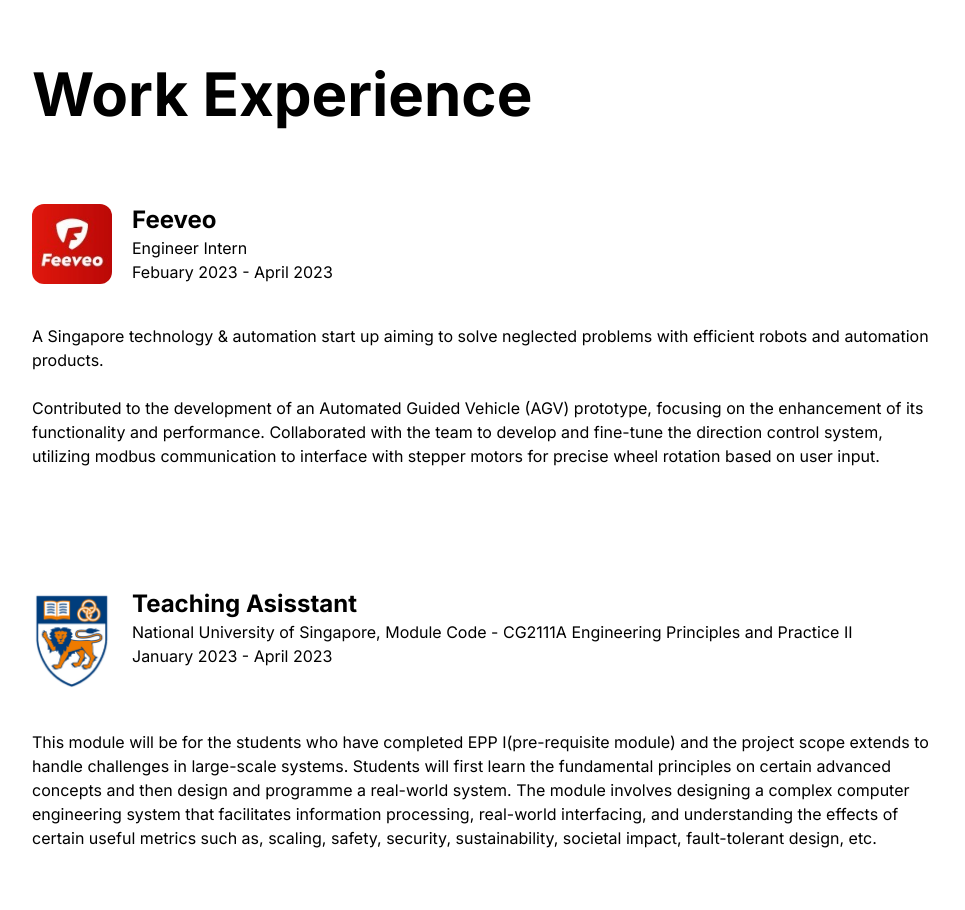
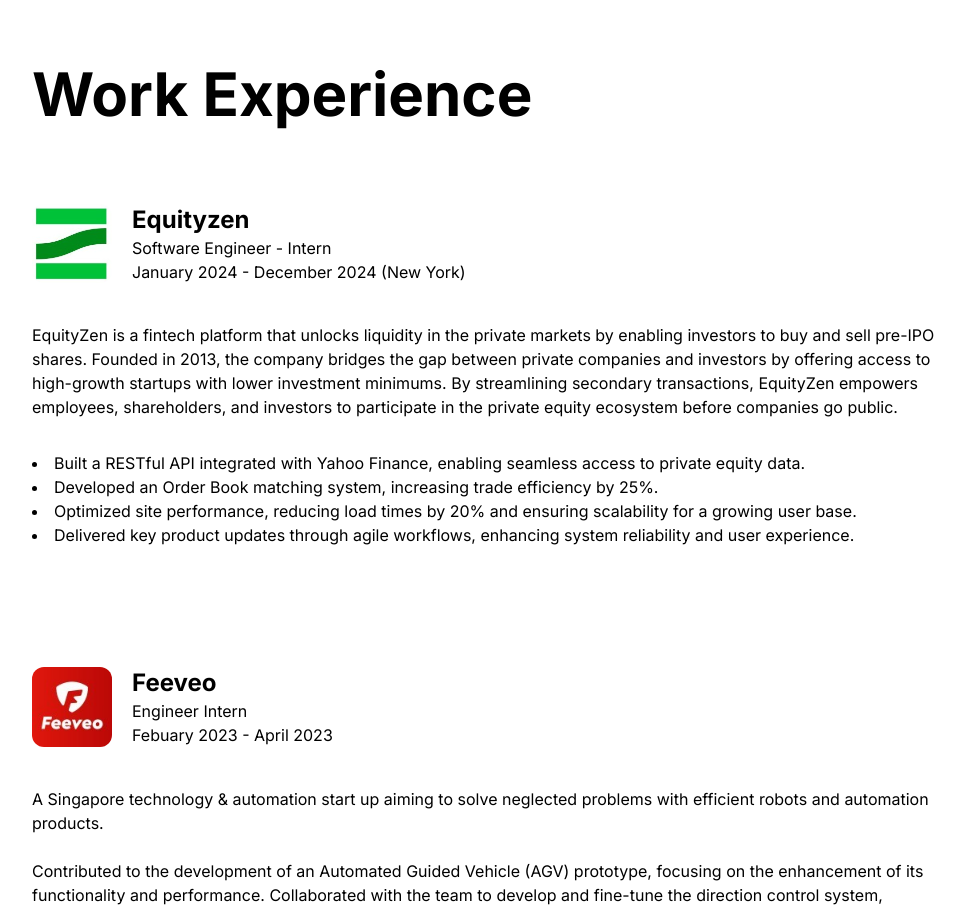
Before and after one commit to Ryujikjs/My-Website, a Next.js app: page / in a window 1280 px wide. Shown: the part 2040-2950 px from the top of the page, without its empty margins (48-1013 px from the left). Built offline with nearby package versions, Linux system fonts and the light colour scheme.

Commit message:
resume updates

```diff
--- a/src/app/page.js
+++ b/src/app/page.js
@@ -4,6 +4,7 @@
 import nuslogo from 'public/nuslogo1.png'
 import jclogo from 'public/logo.png'
 import feeveologo from 'public/feeveo_logo.jpg'
+import ezlogo from 'public/equityzen_logo.jpg'
 import halogo from 'public/highachievers_logo.jpg'
 import autocare from 'public/autocare.png'
 import bigpp from 'public/bigpp.png'
@@ -62,7 +63,7 @@
               <p>Please feel free to explore my portfolio to find out more about my projects and experiences below!</p>
             </div>
             <div className='flex justify-center mt-10'>
-              <a href="Ryuji Kow CV.pdf" alt="pdf" className='bg-gray-300 hover:bg-gray-400 text-gray-800 font-bold py-2 px-5 rounded-full inline-flex items-center mx-4'>Resume PDF</a>
+              <a href="Ryuji_Jie_Si_KOW_Resume.pdf" alt="pdf" className='bg-gray-300 hover:bg-gray-400 text-gray-800 font-bold py-2 px-5 rounded-full inline-flex items-center mx-4'>Resume PDF</a>
               <a href="Ryuji's Projects.pdf" alt="projects pdf" className='bg-gray-300 hover:bg-gray-400 text-gray-800 font-bold py-2 px-5 rounded-full inline-flex items-center mx-4'>Projects PDF</a>
               <a href="https://github.com/Ryujikjs" className='bg-gray-300 hover:bg-gray-400 text-gray-800 font-bold py-2 px-14 rounded-full inline-flex items-center mx-4'>
                 <svg
@@ -110,6 +111,30 @@
 
           <section id="work-experience" className='break-after-page pb-20'>
             <h1 className='text-6xl font-bold mt-11'>Work Experience</h1>
+
+            <div className='pb-10'>
+              <div className='flex items-start pt-20'>
+                <Image src={ezlogo} alt="Feevio Logo" className=' mb-10 rounded-xl mr-5 w-20' />
+                <div className=''>
+                  <h2 className='text-2xl font-bold'>Equityzen</h2>
+                  <p>Software Engineer - Intern</p>
+                  <p>January 2024 - December 2024 (New York)</p>
+                </div>
+              </div>
+              <p>
+                EquityZen is a fintech platform that unlocks liquidity in the private markets by enabling investors to buy and sell pre-IPO shares. Founded in 2013, the company bridges the gap between private companies and investors by offering access to high-growth startups with lower investment minimums. By streamlining secondary transactions, EquityZen empowers employees, shareholders, and investors to participate in the private equity ecosystem before companies go public.
+              </p>
+              <br></br>
+              <p>
+                <ul className="list-inside list-disc mt-2">
+                  <li>Built a RESTful API integrated with Yahoo Finance, enabling seamless access to private equity data.</li>
+                  <li>Developed an Order Book matching system, increasing trade efficiency by 25%.</li>
+                  <li>Optimized site performance, reducing load times by 20% and ensuring scalability for a growing user base.</li>
+                  <li>Delivered key product updates through agile workflows, enhancing system reliability and user experience.</li>
+                </ul>
+              </p>
+            </div>
+
             <div className='pb-10'>
               <div className='flex items-start pt-20'>
                 <Image src={feeveologo} alt="Feevio Logo" className=' mb-10 rounded-xl mr-5 w-20' />
@@ -158,7 +183,7 @@
               <p><a href="https://yourspurely.co/" class="inline-flex items-center font-medium text-blue-600 dark:text-blue-500 hover:underline pt-4">
                 visit website
                 <svg class="w-4 h-4 ml-2" aria-hidden="true" xmlns="http://www.w3.org/2000/svg" fill="none" viewBox="0 0 14 10">
-                    <path stroke="currentColor" stroke-linecap="round" stroke-linejoin="round" stroke-width="2" d="M1 5h12m0 0L9 1m4 4L9 9"/>
+                  <path stroke="currentColor" stroke-linecap="round" stroke-linejoin="round" stroke-width="2" d="M1 5h12m0 0L9 1m4 4L9 9" />
                 </svg>
               </a></p>
             </div>
@@ -211,7 +236,7 @@
               <p className='italic'>NUS EG3301R Ideas to Proof-of-Concept</p>
               <p className='italic'>January 2023 - Present</p>
               <p> Autonomous Solution for Transport of Blood Components Within a Hospital Environment</p>
-              <div className= 'flex justify-center'>
+              <div className='flex justify-center'>
                 <Image src={robot} alt="Autocare" height={300} className='rounded-xl justify-center my-8 mx-3' />
                 <Image src={monitoring} alt="Autocare" height={300} className='rounded-xl justify-center my-8 mx-3' />
               </div>
@@ -251,7 +276,7 @@
               <p><a href="https://ay2223s2-cs2113-t12-2.github.io/tp/" class="inline-flex items-center font-medium text-blue-600 dark:text-blue-500 hover:underline pt-4">
                 Check out the app
                 <svg class="w-4 h-4 ml-2" aria-hidden="true" xmlns="http://www.w3.org/2000/svg" fill="none" viewBox="0 0 14 10">
-                    <path stroke="currentColor" stroke-linecap="round" stroke-linejoin="round" stroke-width="2" d="M1 5h12m0 0L9 1m4 4L9 9"/>
+                  <path stroke="currentColor" stroke-linecap="round" stroke-linejoin="round" stroke-width="2" d="M1 5h12m0 0L9 1m4 4L9 9" />
                 </svg>
               </a></p>
             </div>
```
Also changed, not shown: public/equityzen_logo.jpg (added), 1 other file (tests, documents, lock files or other folders). Lines whose indentation alone changed are shown as unchanged.
